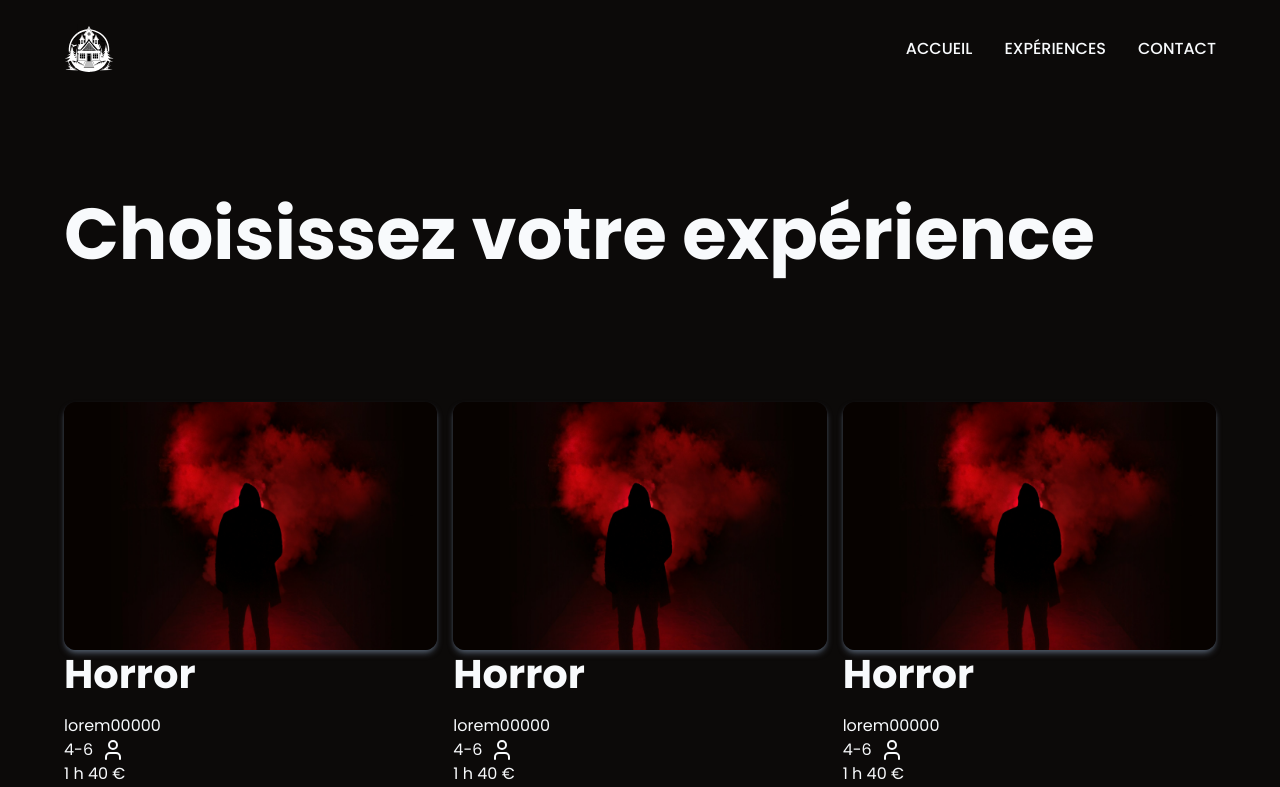
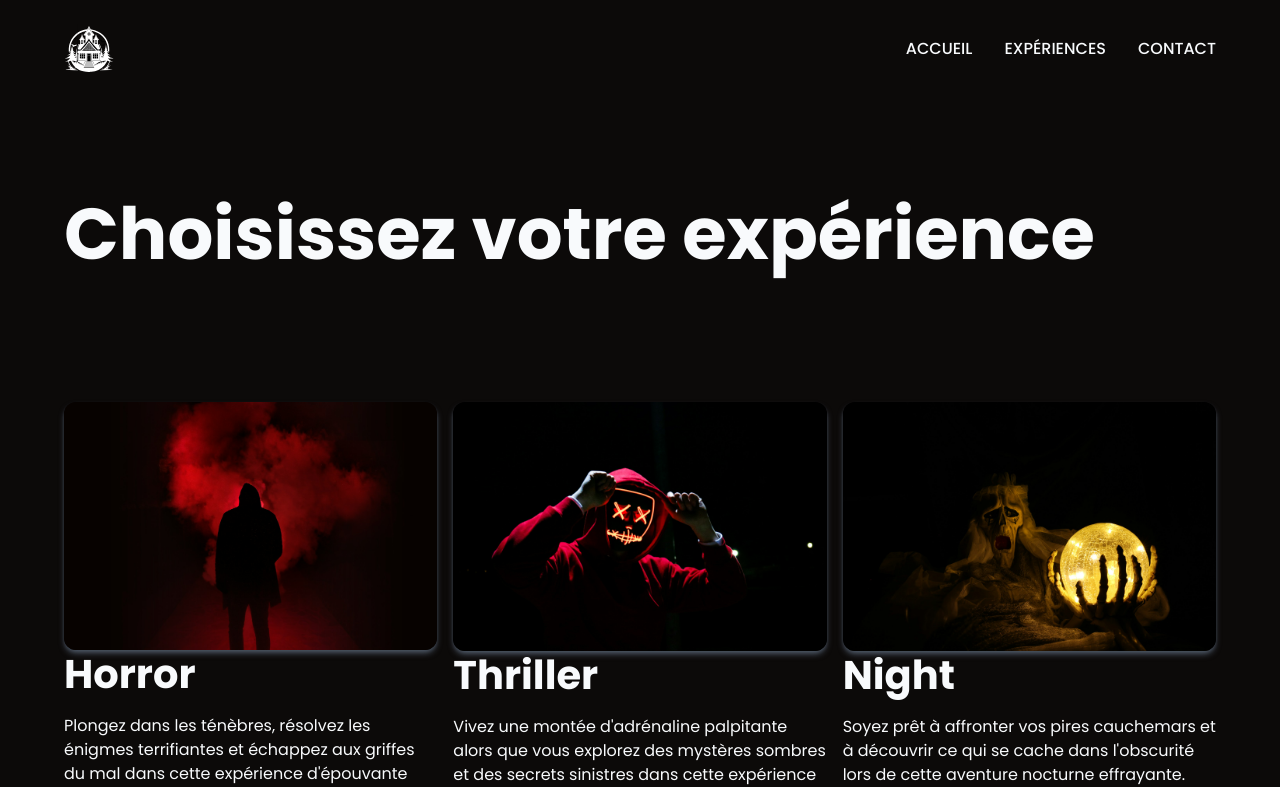
Before and after one commit to SebastienLaurentt/Escape-Game, a Next.js app: page /experiences in a window 1280 px wide. Shown: the top 787 px of the page. Built offline with nearby package versions, Linux system fonts and the light colour scheme.

Commit message:
update content

```diff
--- a/app/(root)/experiences/page.tsx
+++ b/app/(root)/experiences/page.tsx
@@ -2,19 +2,21 @@ import ExperienceLongerCard from "@/components/shared/ExperienceLongerCard";
 import PageTitle from "@/components/shared/PageTitle";
 import Section from "@/components/shared/Section";
 import HorrorImg from "../../../public/images/Experience1.jpg";
+import ThrillerImg from "../../../public/images/Experience2.jpg";
+import NightImg from "../../../public/images/Experience3.jpg";
 
 const Experiences = () => {
   return (
     <>
       <PageTitle title="Choisissez votre expérience" />
-      <Section marginBottom={true} marginTop={true} classname="">
+      <Section marginBottom={true} marginTop={false} classname="">
         <ul className="flex flex-col lg:flex-row lg:gap-x-4">
           <li>
             <ExperienceLongerCard
               src={HorrorImg}
               alt="Logo de l'expérience Horror"
               name="Horror"
-              description="lorem00000"
+              description="Plongez dans les ténèbres, résolvez les énigmes terrifiantes et échappez aux griffes du mal dans cette expérience d'épouvante ultime."
               peopleNumber="4-6"
               duration="1"
               price="40"
@@ -22,10 +24,10 @@ const Experiences = () => {
           </li>
           <li>
             <ExperienceLongerCard
-              src={HorrorImg}
-              alt="Logo de l'expérience Horror"
-              name="Horror"
-              description="lorem00000"
+              src={ThrillerImg}
+              alt="Logo de l'expérience Thriller"
+              name="Thriller"
+              description="Vivez une montée d'adrénaline palpitante alors que vous explorez des mystères sombres et des secrets sinistres dans cette expérience pleine de suspense."
               peopleNumber="4-6"
               duration="1"
               price="40"
@@ -33,10 +35,10 @@ const Experiences = () => {
           </li>
           <li>
             <ExperienceLongerCard
-              src={HorrorImg}
-              alt="Logo de l'expérience Horror"
-              name="Horror"
-              description="lorem00000"
+              src={NightImg}
+              alt="Logo de l'expérience Night"
+              name="Night"
+              description="Soyez prêt à affronter vos pires cauchemars et à découvrir ce qui se cache dans l'obscurité lors de cette aventure nocturne effrayante."
               peopleNumber="4-6"
               duration="1"
               price="40"
```
